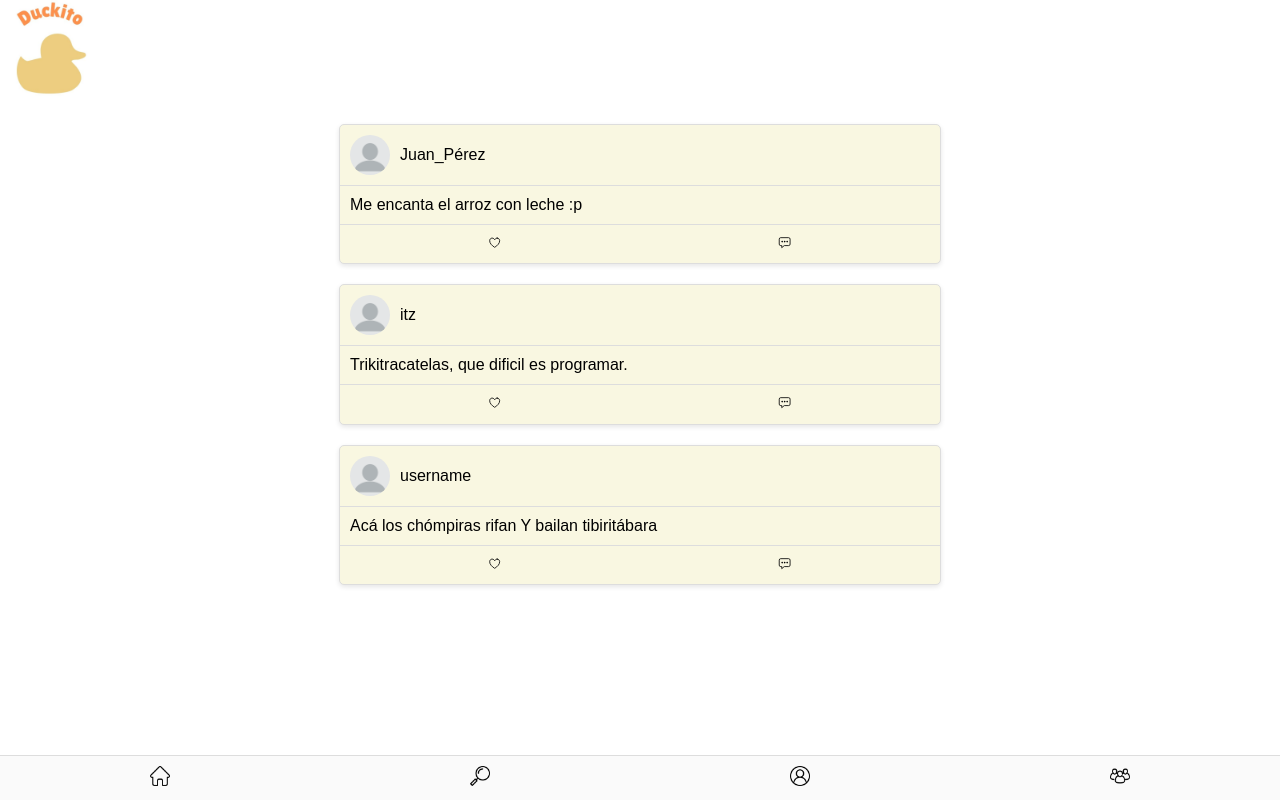
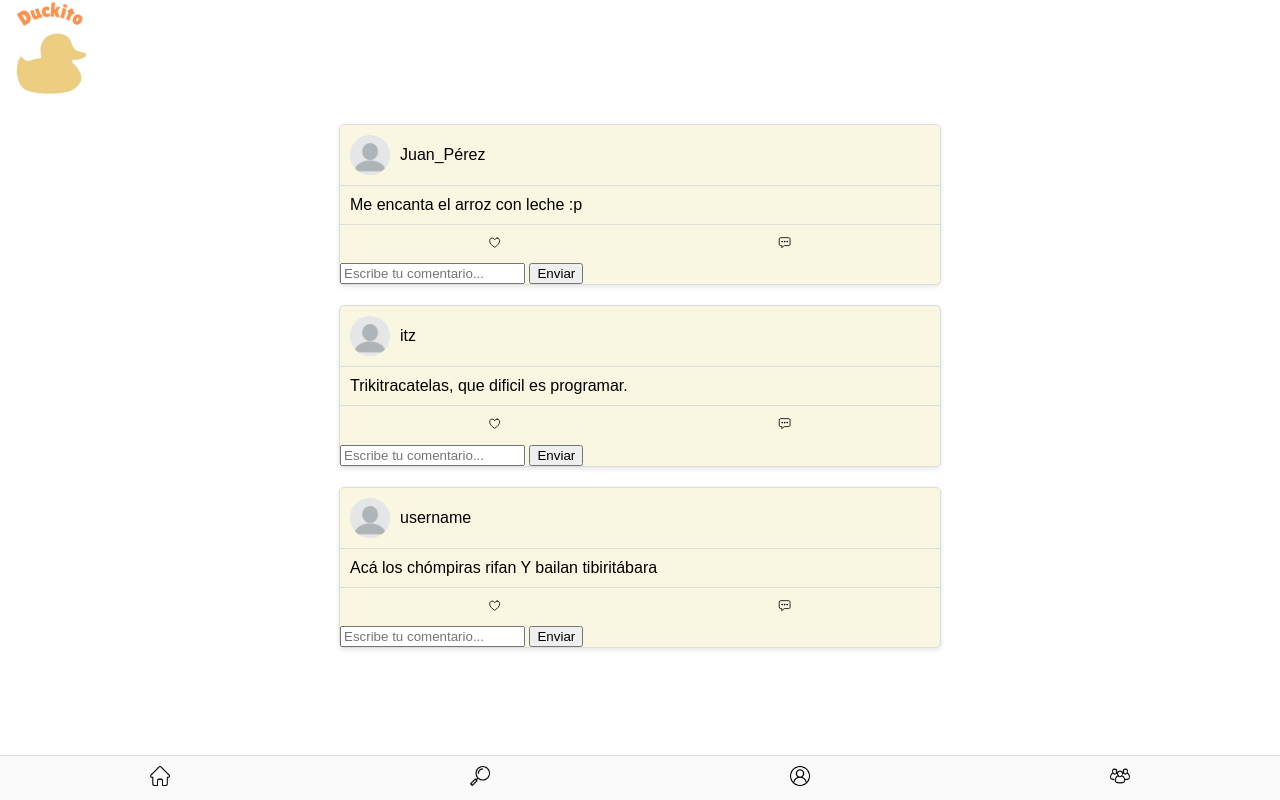
Before and after one commit to it1213/red_social, a PHP site: page / in a window 1280 px wide. Run offline with PHP 8.4, Linux system fonts and the light colour scheme.

Commit message:
eliminar comentario y comentarios en otras publiccaiones :postbox:
Co-Authored-By: it1213 <100866504+it1213@users.noreply.github.com>

```diff
--- a/proyecto final/YourPost.html
+++ b/proyecto final/YourPost.html
@@ -38,11 +38,15 @@
 
         <div class="new-post">
             <h2>Nueva Publicación</h2>
-            <form action="#" class="post-form" method="POST">        <!-- "#"python -->
+            <form action="#" class="post-form" method="POST">
 
                 <textarea rows="5" placeholder="Escribe tu publicación aquí"></textarea>
                 <input type="submit" value="Publicar">
             </form>
+        </div>
+        <div class="post">
+            <p>Contenido de la publicación</p>
+            <button class="delete-btn">Eliminar</button>
         </div>
     </div>
 
--- a/proyecto final/index.html
+++ b/proyecto final/index.html
@@ -28,11 +28,33 @@
             <div class="caption">Me encanta el arroz con leche :p</div>
         </div>
         <div class="actions">
-            <button><ion-icon name="heart-outline"></ion-icon></button>
-            <button><ion-icon name="chatbox-ellipses-outline"></ion-icon></button>
+            <button class="like-btn"><ion-icon name="heart-outline"></ion-icon></button>
+            <button class="comment-btn"><ion-icon name="chatbox-ellipses-outline"></ion-icon></button>
         </div>
+        <div class="comment-form">
+            <form action="#" method="POST">
+                <input type="text" name="comment" placeholder="Escribe tu comentario...">
+                <button type="submit">Enviar</button>
+            </form>
+        </div>
+    </div>
 
-    </div>
+    <script>
+        // Obtener todos los botones de comentarios
+        const commentButtons = document.querySelectorAll('.comment-btn');
+
+        // Agregar un evento clic a cada botón de comentarios
+        commentButtons.forEach(button => {
+            button.addEventListener('click', function() {
+                // Obtener el formulario de comentarios asociado al botón actual
+                const commentForm = this.parentNode.nextElementSibling;
+
+                // Alternar la visibilidad del formulario de comentarios
+                commentForm.classList.toggle('show');
+            });
+        });
+    </script>
+
 
     <div class="post">
         <div class="header">
@@ -43,9 +65,32 @@
             <div class="caption">Trikitracatelas, que dificil es programar.</div>
         </div>
         <div class="actions">
-            <button><ion-icon name="heart-outline"></ion-icon></button>
-            <button><ion-icon name="chatbox-ellipses-outline"></ion-icon></button>
+            <button class="like-btn"><ion-icon name="heart-outline"></ion-icon></button>
+            <button class="comment-btn"><ion-icon name="chatbox-ellipses-outline"></ion-icon></button>
         </div>
+        <div class="comment-form">
+            <form action="#" method="POST">
+                <input type="text" name="comment" placeholder="Escribe tu comentario...">
+                <button type="submit">Enviar</button>
+            </form>
+        </div>
+    </div>
+
+    <script>
+        // Obtener todos los botones de comentarios
+        const commentButtons = document.querySelectorAll('.comment-btn');
+
+        // Agregar un evento clic a cada botón de comentarios
+        commentButtons.forEach(button => {
+            button.addEventListener('click', function() {
+                // Obtener el formulario de comentarios asociado al botón actual
+                const commentForm = this.parentNode.nextElementSibling;
+
+                // Alternar la visibilidad del formulario de comentarios
+                commentForm.classList.toggle('show');
+            });
+        });
+    </script>
 
     </div>
 
@@ -60,9 +105,32 @@
                 Y bailan tibiritábara</div>
         </div>
         <div class="actions">
-            <button><ion-icon name="heart-outline"></ion-icon></button>
-            <button><ion-icon name="chatbox-ellipses-outline"></ion-icon></button>
+            <button class="like-btn"><ion-icon name="heart-outline"></ion-icon></button>
+            <button class="comment-btn"><ion-icon name="chatbox-ellipses-outline"></ion-icon></button>
         </div>
+        <div class="comment-form">
+            <form action="#" method="POST">
+                <input type="text" name="comment" placeholder="Escribe tu comentario...">
+                <button type="submit">Enviar</button>
+            </form>
+        </div>
+    </div>
+
+    <script>
+        // Obtener todos los botones de comentarios
+        const commentButtons = document.querySelectorAll('.comment-btn');
+
+        // Agregar un evento clic a cada botón de comentarios
+        commentButtons.forEach(button => {
+            button.addEventListener('click', function() {
+                // Obtener el formulario de comentarios asociado al botón actual
+                const commentForm = this.parentNode.nextElementSibling;
+
+                // Alternar la visibilidad del formulario de comentarios
+                commentForm.classList.toggle('show');
+            });
+        });
+    </script>
 
     </div>
 
```
Also changed, not shown: proyecto final/YourPost.css (+19 -1 lines).
